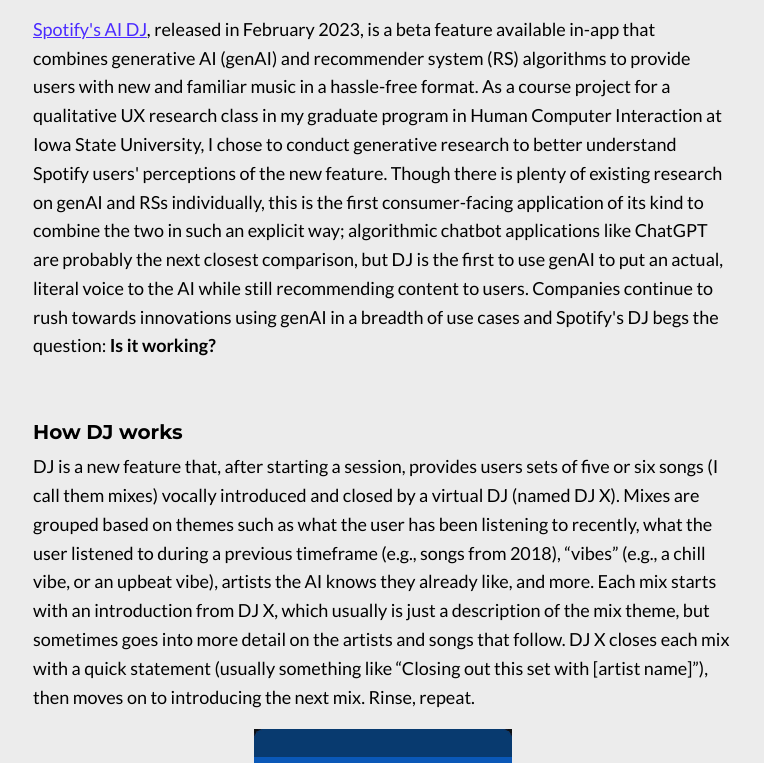
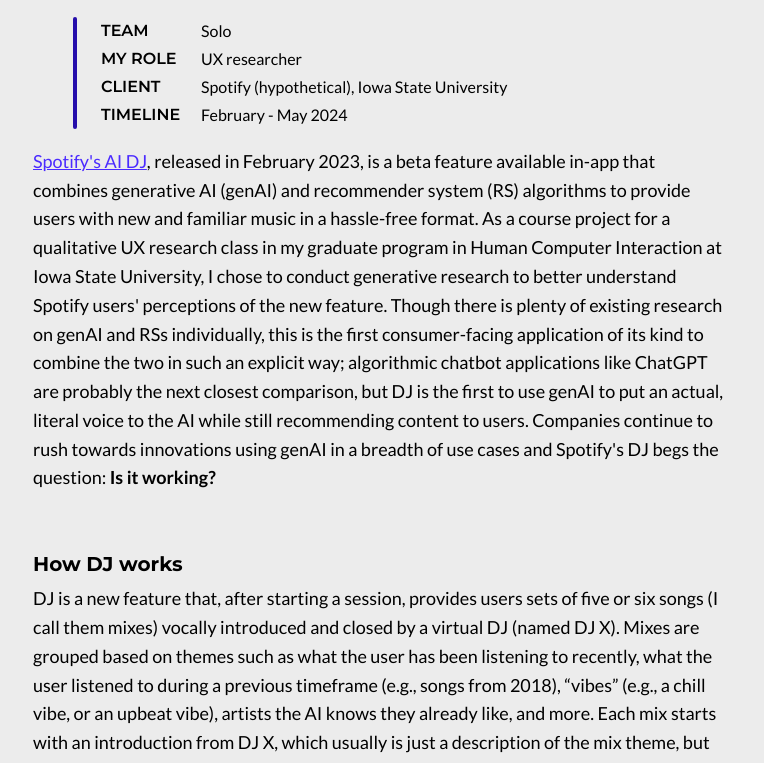
Before and after one commit to fowleyish/fowleyish.github.io, a plain HTML site: page spotifyDJ.html in a window 1280 px wide. Shown: the part 620-1383 px from the top of the page, without its empty margins (257-1021 px from the left). Drawn offline with Linux system fonts and the light colour scheme.

Commit message:
Spotify DJ article updates; reduced project details sidebar width by 1px

```diff
--- a/spotifyDJ.html
+++ b/spotifyDJ.html
@@ -22,7 +22,7 @@
               <span> > Spotify's AI DJ</span>
             </div>
             <h1 class="pageTitle">Understanding users' perceptions of Spotify's AI DJ</h1>
-            <h2 class="projectType">Qualitative research <span class="titlePipe">|</span><svg class="timerIcon" xmlns="http://www.w3.org/2000/svg" height="24" viewBox="0 -960 960 960" width="24"><path d="m618.924-298.924 42.152-42.152-151.077-151.087V-680h-59.998v212.154l168.923 168.922ZM480.067-100.001q-78.836 0-148.204-29.92-69.369-29.92-120.682-81.21-51.314-51.291-81.247-120.629-29.933-69.337-29.933-148.173t29.92-148.204q29.92-69.369 81.21-120.682 51.291-51.314 120.629-81.247 69.337-29.933 148.173-29.933t148.204 29.92q69.369 29.92 120.682 81.21 51.314 51.291 81.247 120.629 29.933 69.337 29.933 148.173t-29.92 148.204q-29.92 69.369-81.21 120.682-51.291 51.314-120.629 81.247-69.337 29.933-148.173 29.933ZM480-480Zm0 320q133 0 226.5-93.5T800-480q0-133-93.5-226.5T480-800q-133 0-226.5 93.5T160-480q0 133 93.5 226.5T480-160Z"/></svg><span></span> 15 minute read</h2>
+            <h2 class="projectType">Qualitative research <span class="titlePipe">|</span><svg class="timerIcon" xmlns="http://www.w3.org/2000/svg" height="24" viewBox="0 -960 960 960" width="24"><path d="m618.924-298.924 42.152-42.152-151.077-151.087V-680h-59.998v212.154l168.923 168.922ZM480.067-100.001q-78.836 0-148.204-29.92-69.369-29.92-120.682-81.21-51.314-51.291-81.247-120.629-29.933-69.337-29.933-148.173t29.92-148.204q29.92-69.369 81.21-120.682 51.291-51.314 120.629-81.247 69.337-29.933 148.173-29.933t148.204 29.92q69.369 29.92 120.682 81.21 51.314 51.291 81.247 120.629 29.933 69.337 29.933 148.173t-29.92 148.204q-29.92 69.369-81.21 120.682-51.291 51.314-120.629 81.247-69.337 29.933-148.173 29.933ZM480-480Zm0 320q133 0 226.5-93.5T800-480q0-133-93.5-226.5T480-800q-133 0-226.5 93.5T160-480q0 133 93.5 226.5T480-160Z"/></svg><span></span> 10 minute read</h2>
 
             <!--BUTTON-->
             <div class="fowleyButtonContainer">
@@ -40,6 +40,29 @@
             <div class="pageMain">
                 <img class="pageHeaderImage" src="./images/DJ/djBannerImage.png" alt="A promotional image showing some screens of Spotify's new AI DJ feature, which is the focus of this qualitative research.">
                 <p class="imageDescription">Image source: Spotify</p>
+
+                <div class="detailsContainer">
+                  <div class="detailsSidebar"></div>
+                  <div class="projectDetails">
+                    <div class="projectDetailContainer">
+                      <div class="projectDetailTitle">Team</div>
+                      <div class="projectDetailDescription">Solo</div>
+                    </div>
+                    <div class="projectDetailContainer">
+                      <div class="projectDetailTitle">My role</div>
+                      <div class="projectDetailDescription">UX researcher</div>
+                    </div>
+                    <div class="projectDetailContainer">
+                      <div class="projectDetailTitle">Client</div>
+                      <div class="projectDetailDescription">Spotify (hypothetical), Iowa State University</div>
+                    </div>
+                    <div class="projectDetailContainer">
+                      <div class="projectDetailTitle">Timeline</div>
+                      <div class="projectDetailDescription">February - May 2024</div>
+                    </div>
+                  </div>
+                </div>
+
                 <p class="pageParagraph"><a href="https://newsroom.spotify.com/2023-02-22/spotify-debuts-a-new-ai-dj-right-in-your-pocket/" target="_blank" class="pageHref">Spotify's AI DJ</a>, released in February 2023, is a beta feature available in-app that combines generative AI (genAI) and recommender system (RS) algorithms to provide users with new and familiar music in a hassle-free format. As a course project for a qualitative UX research class in my graduate program in Human Computer Interaction at Iowa State University, I chose to conduct generative research to better understand Spotify users' perceptions of the new feature. Though there is plenty of existing research on genAI and RSs individually, this is the first consumer-facing application of its kind to combine the two in such an explicit way; algorithmic chatbot applications like ChatGPT are probably the next closest comparison, but DJ is the first to use genAI to put an actual, literal voice to the AI while still recommending content to users. Companies continue to rush towards innovations using genAI in a breadth of use cases and Spotify's DJ begs the question: <b>Is it working?</b></p>
 
                 <h3 class="pageSectionHeader">How DJ works</h3>
@@ -88,7 +111,7 @@
                 <p class="pageParagraph">Spotify should take note of this. Some users even shared that they'll explore new music on competing platforms like YouTube to avoid inadvertently influencing the AI which, of course, is probably something the folks at Spotify don't want happening. This finding begs a new question: Where should the RS draw the line between personalizing content and allowing users the freedom of exploration?</p>
 
                 <h4 class="subSectionHeader">4. Is DJ X necessary?</h4>
-                <p class="pageParagraph">Opinions on the utility and added value of DJ X, the genAI DJ voice that guides users through DJ sessions, were panned. Some see DJ X as a friend or companion on long drives. Others find DJ X to be intrusive and disruptive to the listening experience, wishing instead for an uninterrupted listening experience. </p>
+                <p class="pageParagraph">Opinions on the utility and added value of DJ X, the genAI DJ voice that guides users through DJ sessions, were mixed. Some see DJ X as a friend or companion on long drives. Others find DJ X to be intrusive and disruptive to the listening experience, wishing instead for an uninterrupted listening experience. </p>
 
                 <h4 class="subSectionHeader">5. We want more control</h4>
                 <p class="pageParagraph">Almost all participants expressed a desire for more control over the various facets of DJ. Many participants want to change its voice, such as how Amazon Alexa users can customize the gender and accent of the voice on their devices. Some users want more control over the content of the mixes, such as entering a brief prompt to set the vibe or selecting starting points with an artist or song. Most participants shared that, while they don't always love the mixes DJ provides, there are times where they wish a mix didn't end, and wish they had an option to keep a good mix going indefinitely. Finally, most participants expressed a desire for an easier way to communicate to the algorithm that they don't like a song or artist; they want a way to blacklist things they don't like.</p>
@@ -97,7 +120,7 @@
                 <h3 class="pageSectionHeader">Implications for Spotify</h3>
                 <p class="pageParagraph">This study, though preliminary, suggests area for further research for the design teams at Spotify so they can continue to improve the DJ experience:</p>
                 <ul>
-                  <li class="pageParagraph">User controls, outlined above in <b>We want more control</b>, should be explored and perhaps piloted with targeted groups of users. These controls should be optional, since requiring input might undermine the utility of having DJ pick something for you, but might solve a lot of problems for a lot of people.</li>
+                  <li class="pageParagraph">User controls, outlined above in <span class="bulletPointHeader fowleyBlueText">We want more control</span>, should be explored and perhaps piloted with targeted groups of users. These controls should be optional, since requiring input might undermine the utility of having DJ pick something for you, but might solve a lot of problems for a lot of people.</li>
                   <li class="pageParagraph">This study suggests that DJ has provided a degree of insight into the power of Spotify's acquisition algorithm that general-purpose users have never thought about. Thus, it might be necessary for Spotify to elucidate, in plain language, when and how listening data is collected and how profiles of users' listening preferences are constructed.</li>
                   <li class="pageParagraph">Further, users should have more clear direction on how to explore music in Spotify without fear of influencing the algorithm so that they do not feel tempted to take their exploration to competing services.</li>
                   <li class="pageParagraph">Finally, some experimentation might be necessary to find the proper balance of DJ X's presence. Some participants in this sample find it intrusive and disruptive to their listening experience, so some effort should be put into discovering how to make DJ X more engaging and contributive to the DJ experience.</li>
@@ -105,7 +128,7 @@
 
                 <h3 class="pageSectionHeader">Limitations and lessons learned</h3>
                 <p class="pageParagraph">Convenience sampling is not ideal for this type of study. Future work should opt for near-random sampling to get the best breadth of sentiments from users. Additionally, repeating this study in different countries might prove useful, especially since DJ is still in its beta release and is being released in phases to international markets. </p>
-                <p class="pageParagraph">I learned a lot about qualitative research with this project. I struggled at the beginning with structuring this study to maximize the benefits of generative research; I tend to want to find a connection, a relationship between moving pieces to build some sort of predictive model. This, of course, is not the goal of qualitative research. However, I'm pleased with the results and find that they've made me think of questions I wouldn't have considered without this study. For example: Is there a relationship between motivations for using DJ and, say, a listener's desire to explore new music? This is one of many resulting questions that would be best answered with continued controlled experimentation. It is my hope that, with this research, curious minds at Spotify find the right questions to focus on towards making DJ the best service it can possibly be.
+                <p class="pageParagraph">I learned a lot about qualitative research with this project. I struggled at the beginning with structuring this study to maximize the benefits of generative research; I tend to want to find a connection, a relationship between moving pieces to build some sort of predictive model. I learned that this is not the goal of qualitative research. However, I'm pleased with the results and find that they've made me think of questions I wouldn't have considered without this study. For example: Is there a relationship between motivations for using DJ and, say, a listener's desire to explore new music? This is one of many resulting questions that would be best answered with continued controlled experimentation. It is my hope that, with this research, curious minds at Spotify find the right questions to focus on towards making DJ the best service it can possibly be.
                 </p>
 
                 <p class="pageParagraph">There's a brief presentation covering this study below. A full report is <a href="./files/FowleAlexander_HCI523_FinalReport.pdf" download target="_blank" class="pageHref">available for download here</a>.<span><?xml version="1.0" encoding="UTF-8"?>
--- a/styles/pagesStyles.css
+++ b/styles/pagesStyles.css
@@ -57,7 +57,7 @@ body {
 }
 
 .detailsSidebar {
-    width: 5px;
+    width: 4px;
     height: auto;
     background-color: #250daa;
     border-radius: 3px;
@@ -185,6 +185,10 @@ body {
     margin-top: 30px;
 }
 
+.fowleyBlueText {
+    color: #250daa;
+}
+
 .userQuote {
     font-size: 16px;
     color: #5343af;
```
